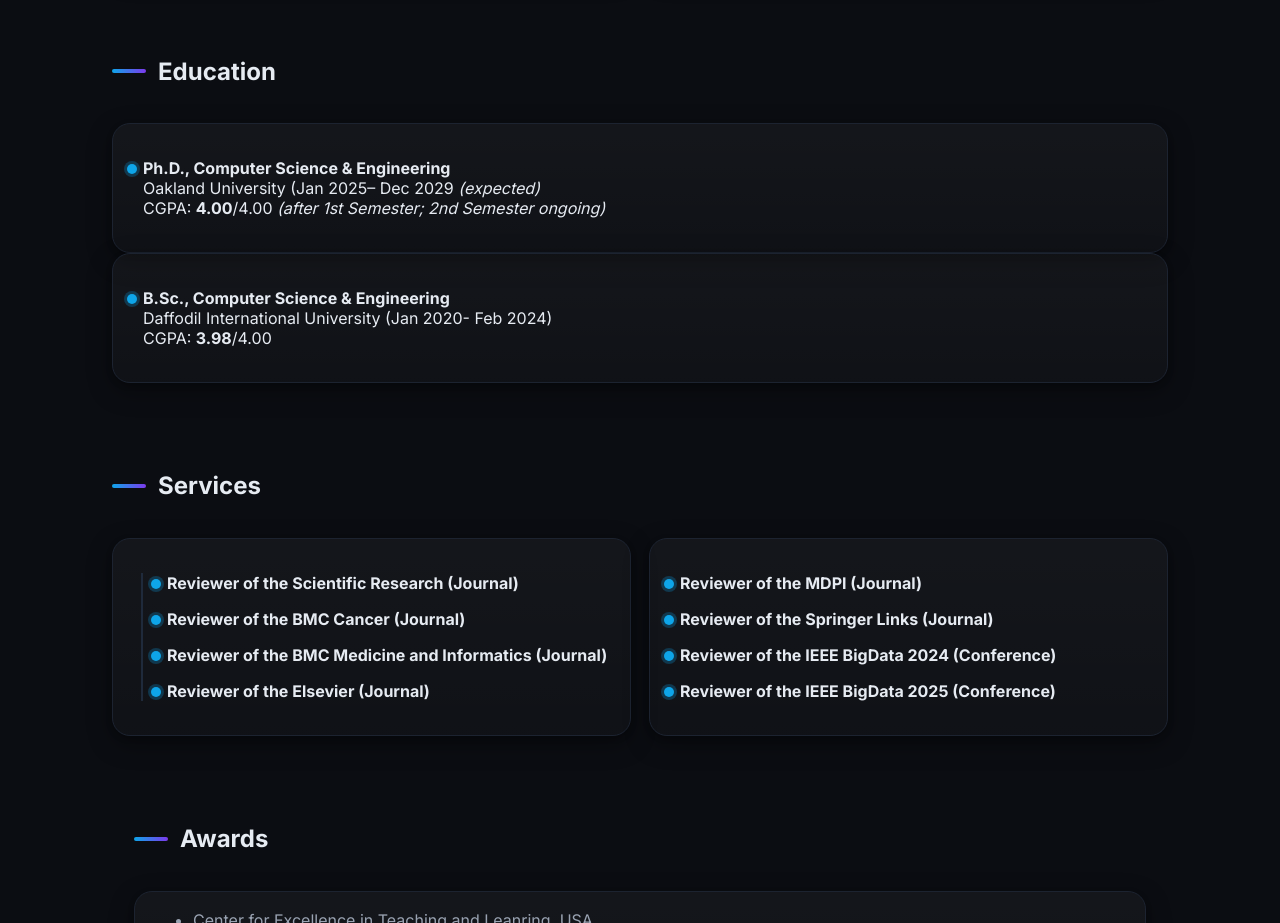
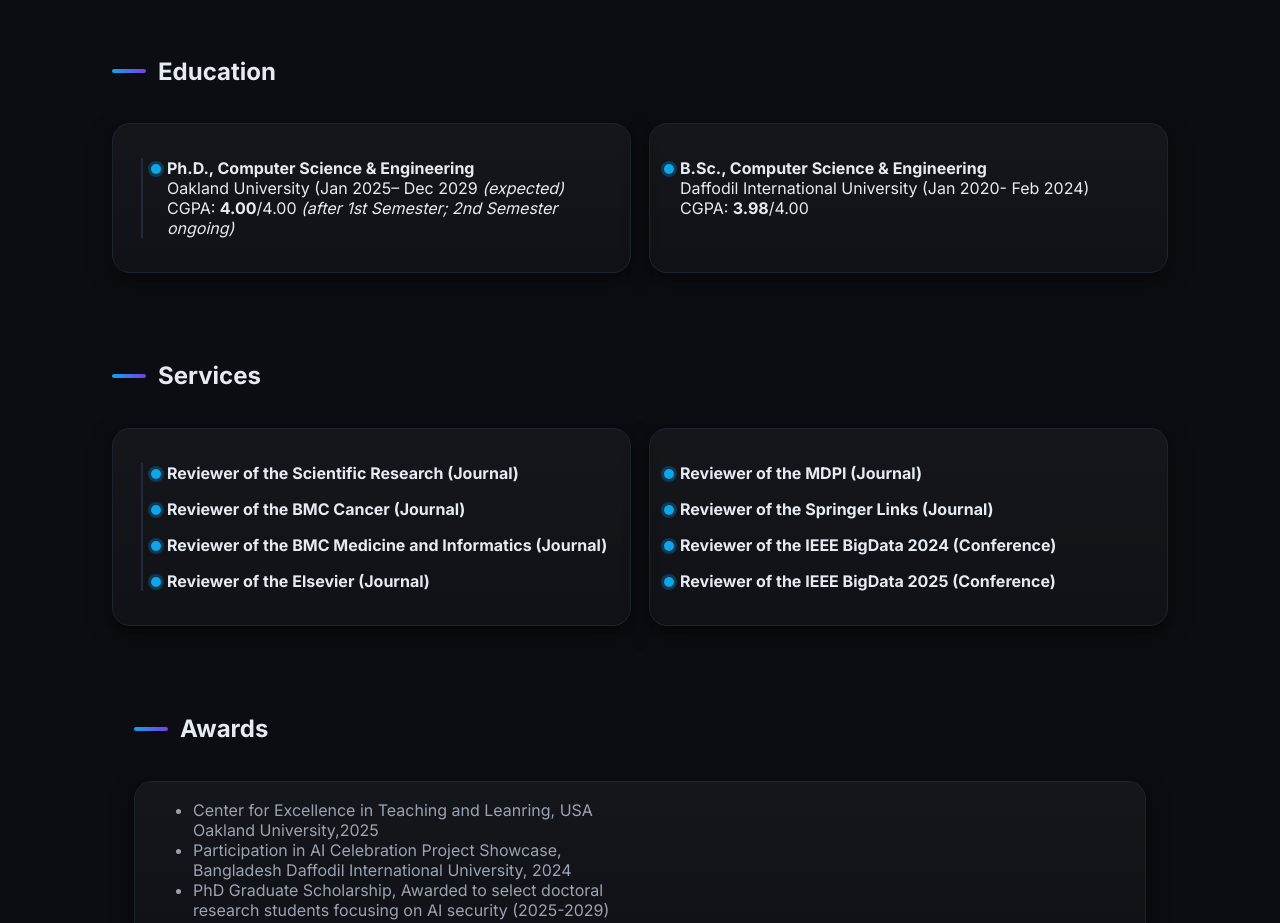
Before and after one commit to TasminKarim-19/tasminkarim.github.io, a plain HTML site: page index.html in a window 1280 px wide. Shown: the part 3620-4543 px from the top of the page. Drawn offline with Linux system fonts and the light colour scheme.

Commit message:
Update index.html

```diff
--- a/index.html
+++ b/index.html
@@ -517,8 +517,9 @@
 <!-- EDUCATION  -->
     <section id="education">
       <div class="section-title"><span class="bar"></span><h2>Education</h2></div>
-      <div class="card contact-card">
-        <div class="list">
+       <div class="grid-2">
+        <div class="card proj">
+          <div class="timeline">
          <div class="tl"><strong>Ph.D., Computer Science & Engineering</strong> <br> Oakland University (Jan 2025– Dec 2029 <i>(expected)</i>
           <br> CGPA: <b>4.00</b>/4.00 <i>(after 1st Semester; 2nd Semester ongoing)</i></div>
 
@@ -537,7 +538,8 @@
         <div class="card proj">
           <div class="timeline">
             <div class="tl"><strong>Reviewer of the  Scientific Research (Journal)
-  </strong>  </div>
+  </strong>
+            </div>
             <div class="tl"><strong>Reviewer of the  BMC Cancer (Journal)</strong> </div>
             <div class="tl"><strong>Reviewer of the  BMC Medicine and Informatics (Journal)</strong> </div>
             <div class="tl"><strong>Reviewer of the  Elsevier (Journal)</strong> </div>
```
